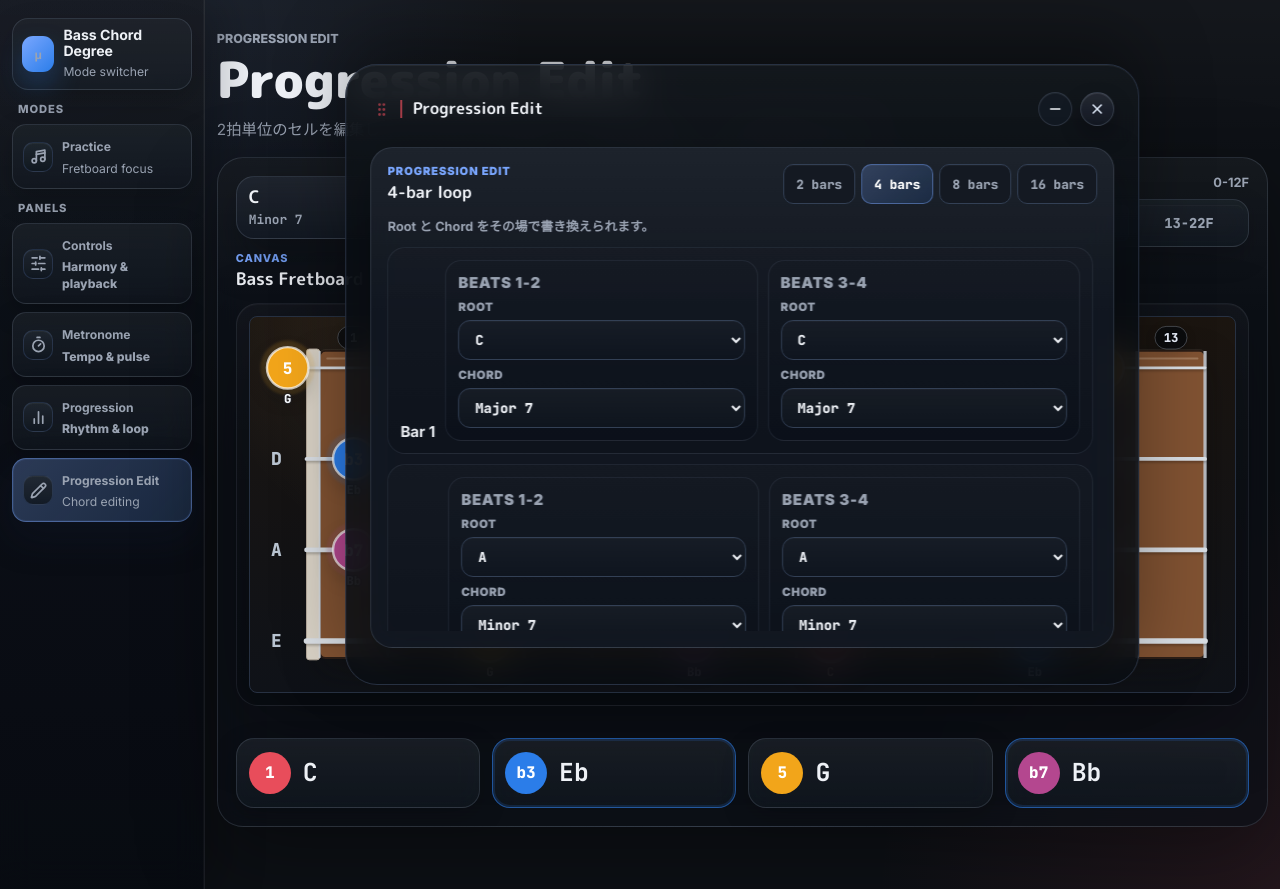
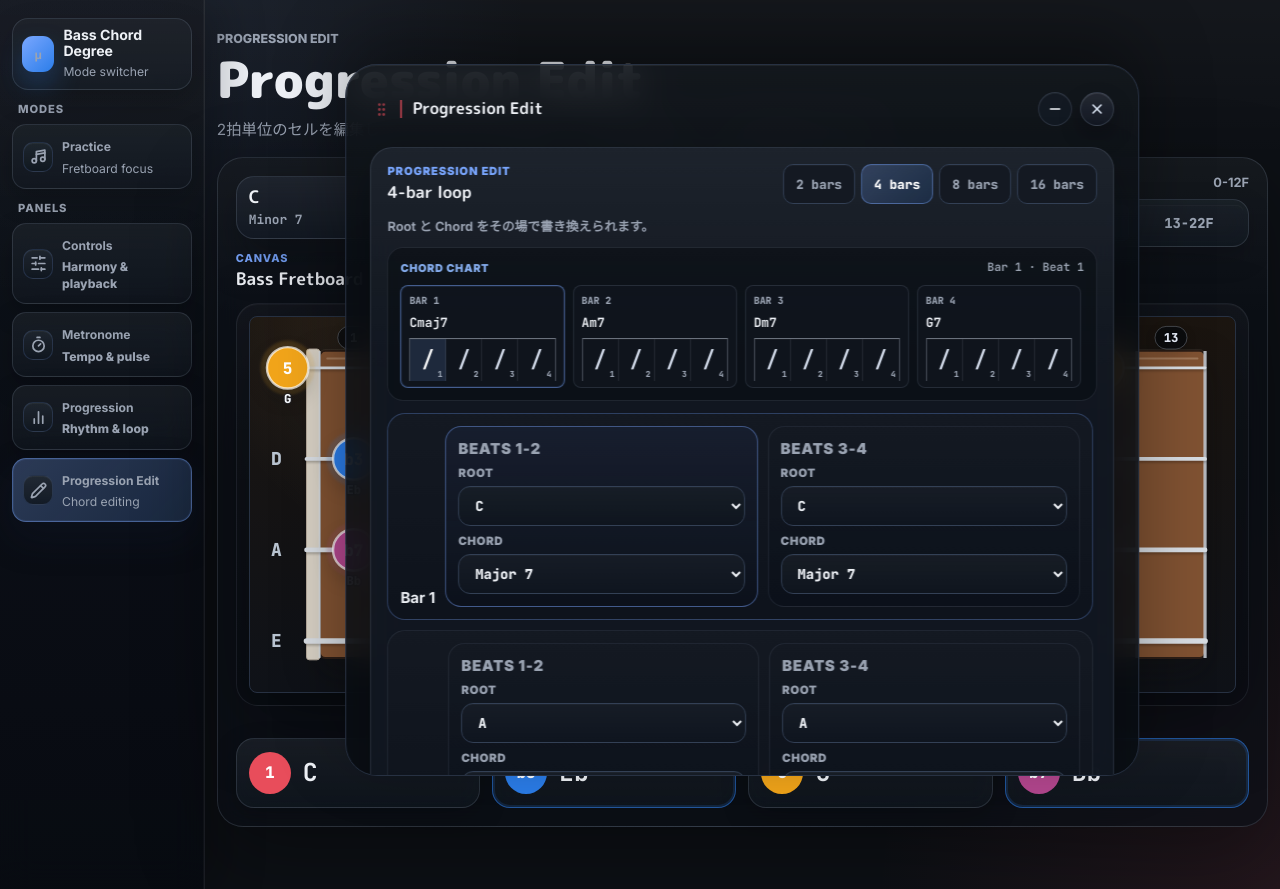
Before and after one commit to muu-ima/muu-fret-degree, a Next.js app: page /progression in a window 1280 px wide. Built offline with nearby package versions, Linux system fonts and the light colour scheme.

Commit message:
Add progression chord chart foundation

```diff
--- /dev/null
+++ b/app/components/ProgressionChordChart.tsx
@@ -0,0 +1,100 @@
+"use client";
+
+import type { ChordType } from "../lib/music";
+import type { ProgressionBar } from "../lib/progression";
+
+type ProgressionChordChartProps = {
+  bars: readonly ProgressionBar[];
+  chordTypes: ChordType[];
+  selectedBarIndex: number;
+  selectedBeatIndex: number;
+  onBeatSelect: (barIndex: number, beatIndex: number) => void;
+};
+
+const chordSuffixes: Record<string, string> = {
+  maj: "",
+  min: "m",
+  dim: "dim",
+  aug: "aug",
+  maj7: "maj7",
+  "7": "7",
+  m7: "m7",
+  m7b5: "m7b5",
+  dim7: "dim7",
+  sus4: "sus4",
+  "6": "6",
+  m6: "m6",
+};
+
+function chordSymbol(root: string, chordTypeId: string, chordTypes: ChordType[]) {
+  const suffix = chordSuffixes[chordTypeId];
+  if (suffix !== undefined) {
+    return `${root}${suffix}`;
+  }
+
+  const chordType = chordTypes.find((item) => item.id === chordTypeId);
+  return `${root} ${chordType?.name ?? chordTypeId}`;
+}
+
+export function ProgressionChordChart({
+  bars,
+  chordTypes,
+  selectedBarIndex,
+  selectedBeatIndex,
+  onBeatSelect,
+}: ProgressionChordChartProps) {
+  return (
+    <section className="progressionChordChart" aria-label="コード進行譜">
+      <div className="progressionChordChartHeader">
+        <span>Chord Chart</span>
+        <strong>
+          Bar {bars[selectedBarIndex]?.bar ?? 1} · Beat {selectedBeatIndex + 1}
+        </strong>
+      </div>
+      <div className="progressionChordChartGrid">
+        {bars.map((bar, barIndex) => {
+          const firstSymbol = chordSymbol(bar.cells[0].root, bar.cells[0].chordTypeId, chordTypes);
+          const secondSymbol = chordSymbol(bar.cells[1].root, bar.cells[1].chordTypeId, chordTypes);
+          const usesSingleChord = firstSymbol === secondSymbol;
+
+          return (
+            <article
+              className={barIndex === selectedBarIndex ? "progressionChartBar selected" : "progressionChartBar"}
+              key={bar.bar}
+            >
+              <span className="progressionChartBarNumber">Bar {bar.bar}</span>
+              <div className="progressionChartChords">
+                <strong className={usesSingleChord ? "progressionChartChord full" : "progressionChartChord"}>
+                  {firstSymbol}
+                </strong>
+                {!usesSingleChord && <strong className="progressionChartChord">{secondSymbol}</strong>}
+              </div>
+              <div className="progressionChartBeats">
+                {[0, 1, 2, 3].map((beatIndex) => {
+                  const isSelected = barIndex === selectedBarIndex && beatIndex === selectedBeatIndex;
+                  return (
+                    <button
+                      key={beatIndex}
+                      type="button"
+                      className={isSelected ? "progressionChartBeat selected" : "progressionChartBeat"}
+                      aria-label={`Bar ${bar.bar}, Beat ${beatIndex + 1}`}
+                      aria-pressed={isSelected}
+                      onClick={() => onBeatSelect(barIndex, beatIndex)}
+                    >
+                      <span className="progressionChartSlash" aria-hidden="true">
+                        /
+                      </span>
+                      <span className="progressionChartBeatNumber" aria-hidden="true">
+                        {beatIndex + 1}
+                      </span>
+                    </button>
+                  );
+                })}
+              </div>
+            </article>
+          );
+        })}
+      </div>
+    </section>
+  );
+}
--- a/app/components/ProgressionEditor.tsx
+++ b/app/components/ProgressionEditor.tsx
@@ -1,7 +1,9 @@
 "use client";
 
+import { useEffect, useState } from "react";
 import { type ChordType } from "../lib/music";
 import { type ProgressionBar, type ProgressionCell } from "../lib/progression";
+import { ProgressionChordChart } from "./ProgressionChordChart";
 
 type ProgressionEditorProps = {
   className?: string;
@@ -24,6 +26,18 @@ export function ProgressionEditor({
   onBarCountChange,
   onCellChange,
 }: ProgressionEditorProps) {
+  const [selectedBarIndex, setSelectedBarIndex] = useState(0);
+  const [selectedBeatIndex, setSelectedBeatIndex] = useState(0);
+
+  useEffect(() => {
+    setSelectedBarIndex((currentIndex) => Math.min(currentIndex, Math.max(bars.length - 1, 0)));
+  }, [bars.length]);
+
+  const selectBeat = (barIndex: number, beatIndex: number) => {
+    setSelectedBarIndex(barIndex);
+    setSelectedBeatIndex(beatIndex);
+  };
+
   return (
     <section className={className} aria-label="コード進行編集">
       <div className="progressionEditorHeader">
@@ -49,12 +63,30 @@ export function ProgressionEditor({
         </div>
       </div>
       <span className="progressionEditorHint">Root と Chord をその場で書き換えられます。</span>
+      <ProgressionChordChart
+        bars={bars}
+        chordTypes={chordTypes}
+        selectedBarIndex={selectedBarIndex}
+        selectedBeatIndex={selectedBeatIndex}
+        onBeatSelect={selectBeat}
+      />
       <div className="progressionEditorGrid">
         {bars.map((bar, barIndex) => (
-          <div className="progressionEditorRow" key={bar.bar}>
+          <div
+            className={barIndex === selectedBarIndex ? "progressionEditorRow selected" : "progressionEditorRow"}
+            key={bar.bar}
+          >
             <strong>Bar {bar.bar}</strong>
             {bar.cells.map((cell, cellIndex) => (
-              <div className="progressionCellGroup" key={`${bar.bar}-${cellIndex}`}>
+              <div
+                className={
+                  barIndex === selectedBarIndex && cellIndex === Math.floor(selectedBeatIndex / 2)
+                    ? "progressionCellGroup selected"
+                    : "progressionCellGroup"
+                }
+                key={`${bar.bar}-${cellIndex}`}
+                onClick={() => selectBeat(barIndex, cellIndex * 2)}
+              >
                 <strong className="progressionCellTitle">
                   Beats {cellIndex === 0 ? "1-2" : "3-4"}
                 </strong>
--- a/app/globals.css
+++ b/app/globals.css
@@ -1864,6 +1864,148 @@ select:focus-visible,
   font-weight: 700;
 }
 
+.progressionChordChart {
+  display: grid;
+  gap: 10px;
+  padding: 12px;
+  border: 1px solid rgba(154, 171, 196, 0.14);
+  border-radius: 16px;
+  background: rgba(7, 10, 15, 0.5);
+}
+
+.progressionChordChartHeader {
+  display: flex;
+  align-items: center;
+  justify-content: space-between;
+  gap: 12px;
+}
+
+.progressionChordChartHeader span {
+  color: #86aeef;
+  font-size: 0.68rem;
+  font-weight: 900;
+  letter-spacing: 0.06em;
+  text-transform: uppercase;
+}
+
+.progressionChordChartHeader strong {
+  color: var(--muted);
+  font-family: var(--font-code), ui-monospace, SFMono-Regular, Menlo, monospace;
+  font-size: 0.72rem;
+  font-variant-numeric: tabular-nums;
+  letter-spacing: 0;
+}
+
+.progressionChordChartGrid {
+  display: grid;
+  grid-template-columns: repeat(4, minmax(0, 1fr));
+  gap: 8px;
+  max-height: 230px;
+  overflow-y: auto;
+  padding-right: 3px;
+  scrollbar-color: rgba(122, 167, 255, 0.52) rgba(255, 255, 255, 0.05);
+}
+
+.progressionChartBar {
+  min-width: 0;
+  padding: 8px 8px 6px;
+  border: 1px solid rgba(154, 171, 196, 0.16);
+  border-radius: 8px;
+  background: rgba(17, 22, 31, 0.78);
+}
+
+.progressionChartBar.selected {
+  border-color: rgba(122, 167, 255, 0.5);
+  box-shadow: inset 0 0 0 1px rgba(122, 167, 255, 0.1);
+}
+
+.progressionChartBarNumber {
+  display: block;
+  margin-bottom: 7px;
+  color: var(--muted);
+  font-family: var(--font-code), ui-monospace, SFMono-Regular, Menlo, monospace;
+  font-size: 0.62rem;
+  font-weight: 800;
+  font-variant-numeric: tabular-nums;
+  letter-spacing: 0;
+  text-transform: uppercase;
+}
+
+.progressionChartChords {
+  display: grid;
+  grid-template-columns: repeat(2, minmax(0, 1fr));
+  min-height: 24px;
+}
+
+.progressionChartChord {
+  overflow: hidden;
+  color: var(--ink);
+  font-family: var(--font-code), ui-monospace, SFMono-Regular, Menlo, monospace;
+  font-size: 0.8rem;
+  font-variant-numeric: tabular-nums;
+  letter-spacing: 0;
+  text-overflow: ellipsis;
+  white-space: nowrap;
+}
+
+.progressionChartChord.full {
+  grid-column: 1 / -1;
+}
+
+.progressionChartBeats {
+  display: grid;
+  grid-template-columns: repeat(4, minmax(0, 1fr));
+  border-top: 1px solid rgba(205, 214, 228, 0.48);
+  border-right: 1px solid rgba(205, 214, 228, 0.32);
+  border-left: 1px solid rgba(205, 214, 228, 0.32);
+}
+
+.progressionChartBeat {
+  position: relative;
+  display: grid;
+  min-width: 0;
+  min-height: 42px;
+  place-items: center;
+  padding: 0;
+  border: 0;
+  border-right: 1px solid rgba(205, 214, 228, 0.12);
+  border-radius: 0;
+  background: transparent;
+  color: #dce5f4;
+}
+
+.progressionChartBeat:last-child {
+  border-right: 0;
+}
+
+.progressionChartBeat.selected {
+  background: rgba(122, 167, 255, 0.14);
+  color: #fff;
+}
+
+.progressionChartBeat:focus-visible {
+  outline: 2px solid #8ab4ff;
+  outline-offset: -2px;
+}
+
+.progressionChartSlash {
+  font-family: var(--font-code), ui-monospace, SFMono-Regular, Menlo, monospace;
+  font-size: 1.35rem;
+  font-weight: 500;
+  line-height: 1;
+}
+
+.progressionChartBeatNumber {
+  position: absolute;
+  right: 3px;
+  bottom: 2px;
+  color: var(--muted);
+  font-family: var(--font-code), ui-monospace, SFMono-Regular, Menlo, monospace;
+  font-size: 0.52rem;
+  font-variant-numeric: tabular-nums;
+  letter-spacing: 0;
+}
+
 .progressionEditorGrid {
   display: grid;
   gap: 10px;
@@ -1886,6 +2028,10 @@ select:focus-visible,
     rgba(13, 18, 27, 0.44);
 }
 
+.progressionEditorRow.selected {
+  border-color: rgba(122, 167, 255, 0.3);
+}
+
 .progressionEditorRow strong {
   font-size: 0.94rem;
 }
@@ -1899,6 +2045,13 @@ select:focus-visible,
   background:
     linear-gradient(180deg, rgba(255, 255, 255, 0.025), transparent),
     rgba(13, 18, 27, 0.44);
+}
+
+.progressionCellGroup.selected {
+  border-color: rgba(122, 167, 255, 0.46);
+  background:
+    linear-gradient(180deg, rgba(122, 167, 255, 0.08), transparent),
+    rgba(13, 18, 27, 0.54);
 }
 
 .progressionCellTitle {
@@ -2034,6 +2187,10 @@ select:focus-visible,
     grid-template-columns: 1fr;
     gap: 8px;
     padding: 10px;
+  }
+
+  .progressionChordChartGrid {
+    grid-template-columns: repeat(2, minmax(0, 1fr));
   }
 
   .progressionEditorRow strong {
@@ -2282,6 +2439,23 @@ select:focus-visible,
   .progressionEditor {
     padding: 10px;
     border-radius: 16px;
+  }
+
+  .progressionChordChart {
+    padding: 9px;
+  }
+
+  .progressionChordChartGrid {
+    gap: 6px;
+    max-height: 210px;
+  }
+
+  .progressionChartBar {
+    padding: 7px 6px 5px;
+  }
+
+  .progressionChartBeat {
+    min-height: 38px;
   }
 
   .progressionEditorHeader {
```
Also changed, not shown: 2 other files (tests, documents, lock files or other folders).
